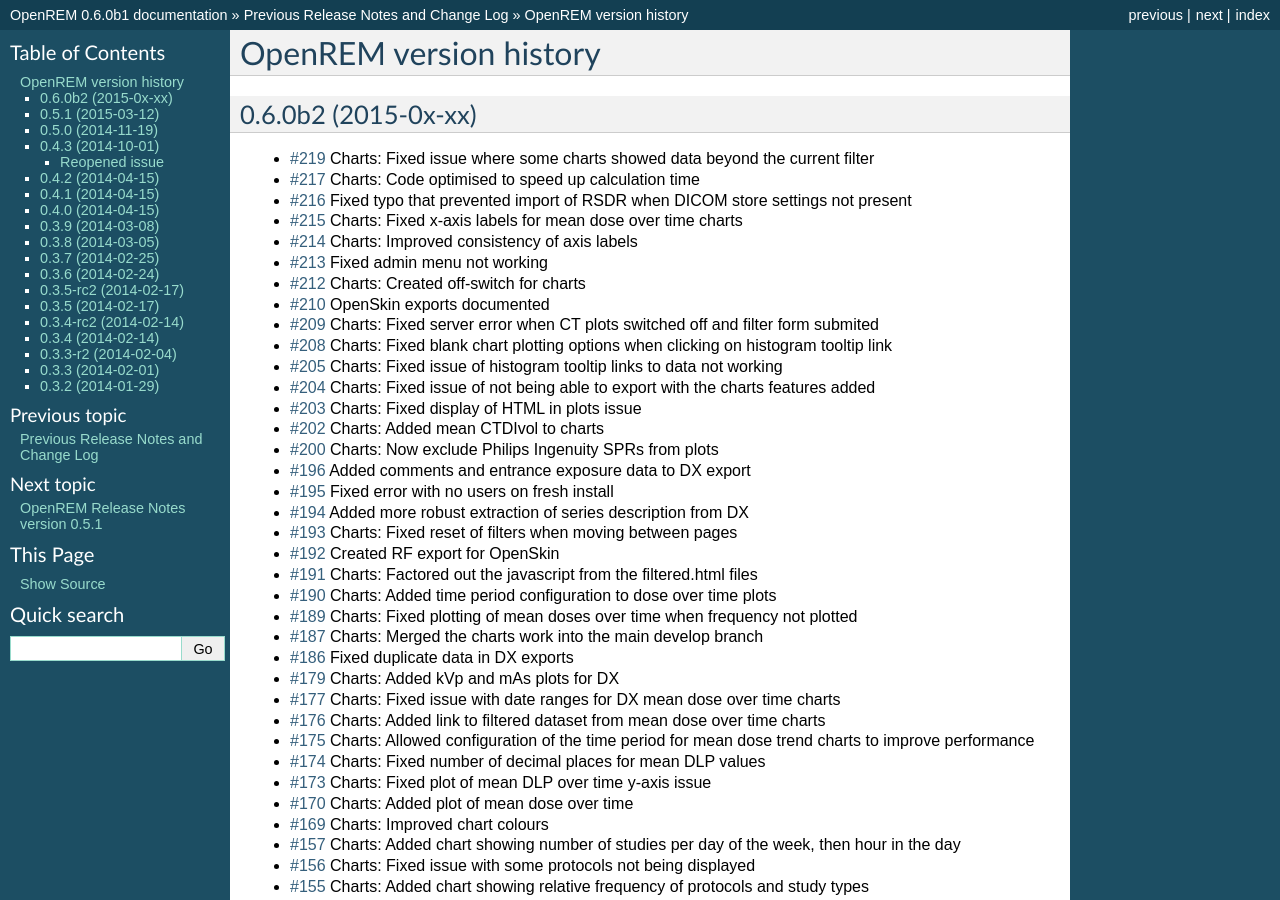
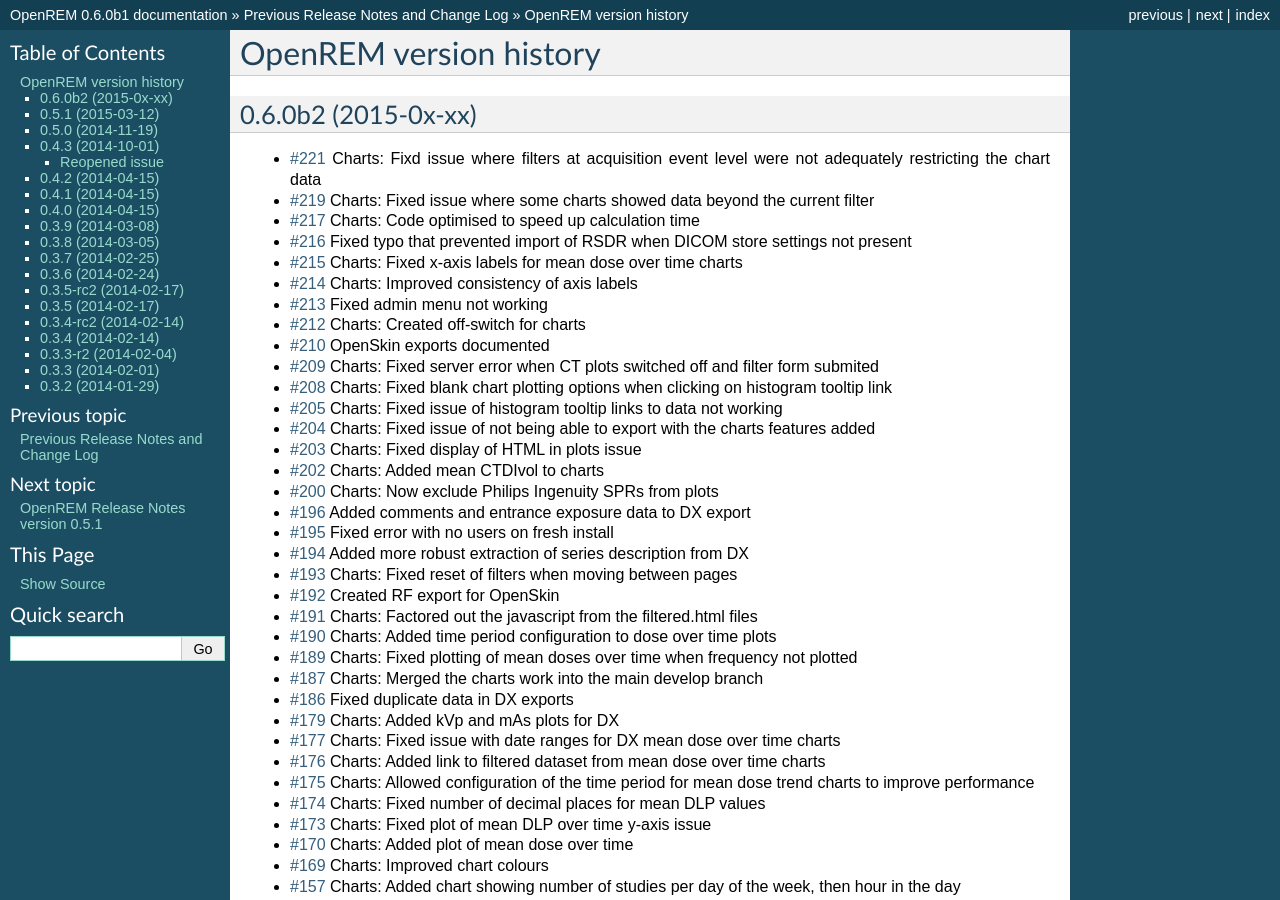
Before and after one commit to ckswilliams/modOpenREM, a Sphinx documentation site: the page built from docs/changes.rst, in a window 1280 px wide and 900 px high. Built offline with Sphinx 7.4.7, drawn with Linux system fonts in a browser that asks for light colours.

Commit message:
Added ref #221 to the changes log.

```diff
--- a/docs/changes.rst
+++ b/docs/changes.rst
@@ -5,6 +5,7 @@
 0.6.0b2 (2015-0x-xx)
 --------------------
 
+* `#221`_  Charts: Fixd issue where filters at acquisition event level were not adequately restricting the chart data
 * `#219`_  Charts: Fixed issue where some charts showed data beyond the current filter
 * `#217`_  Charts: Code optimised to speed up calculation time
 * `#216`_  Fixed typo that prevented import of RSDR when DICOM store settings not present
```
